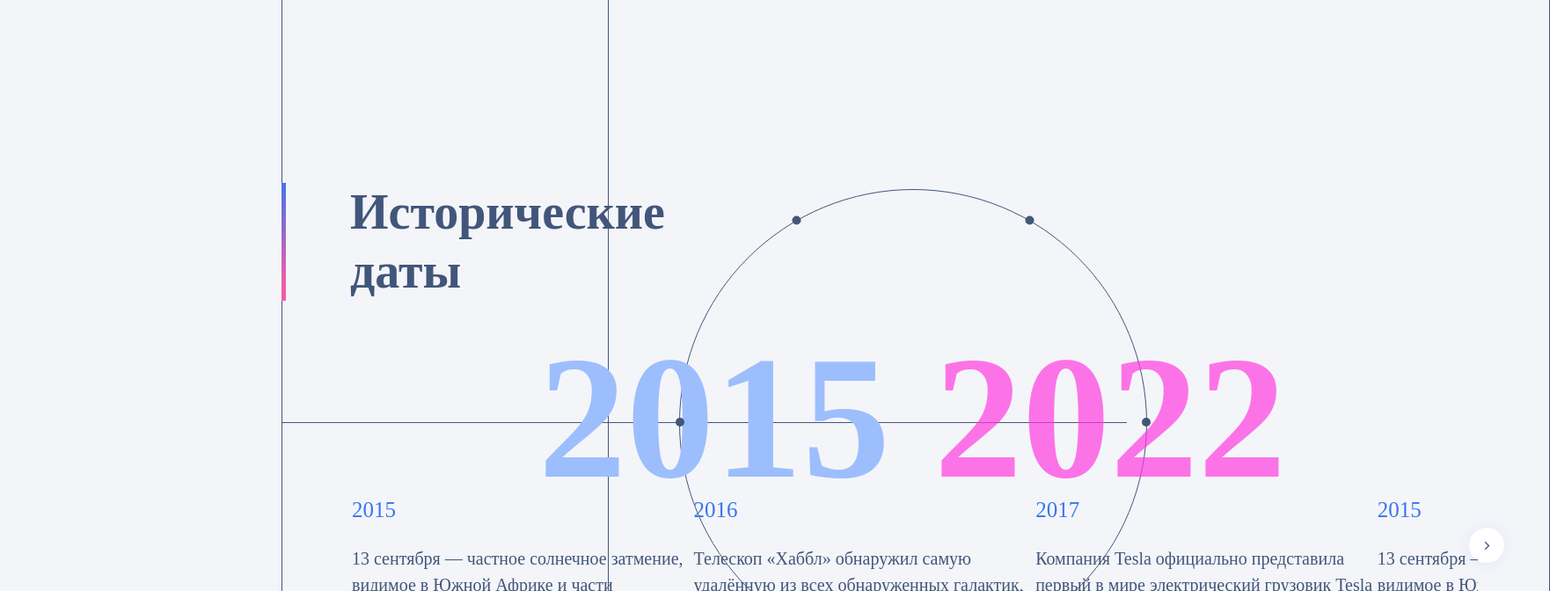
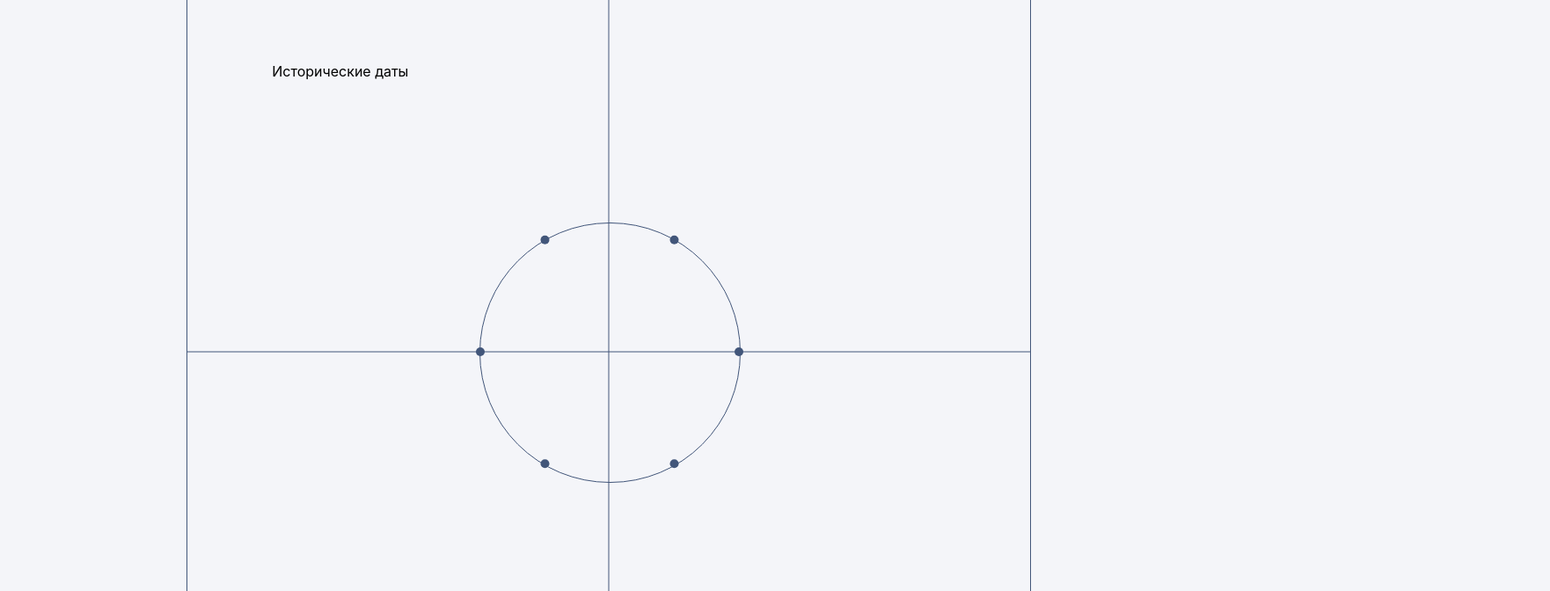
Before and after one commit to EgorVolg/swiper, a React (Create React App) app: page / in a window 1280 px wide. Shown: the top 672 px of the page at 88% size, 1762 px wide, since content can reach past the window. Built offline with nearby package versions, Linux system fonts and the light colour scheme; the HTML template or start-up script is replaced by a standard one.

Commit message:
Refactor App component to integrate TimelineWheel with historical data; update styles and remove unused MySwiper component

```diff
--- a/src/App.tsx
+++ b/src/App.tsx
@@ -39,13 +39,14 @@ const info = [
 function App() {
   return (
     <Wrapper>
-      <Title>Исторические даты</Title>
       <Main>
         <HorizontalLine />
         <VerticalLine />
-        <TimelineWheel pointsQuantity={info.length} />
+        <Title>Исторические даты</Title>
+
         <Container>
-          <MySwiper info={info} />
+          <TimelineWheel info={info} />
+          {/* <MySwiper info={info} /> */}
         </Container>
       </Main>
     </Wrapper>
@@ -55,63 +56,51 @@ function App() {
 export default App;
 
 const Wrapper = styled.div`
-  // padding-left: 16.6%;
-  // padding-right: 8.4%;
-  padding-left: 320px;
-  padding-right: 160px;
+  width: 100vw;
+  height: 100vh;
 `;
 
 const Main = styled.main`
-  // padding: 8.8% 2% 0 4%;
-  width: 1440px;
-  height: 1080px;
+  position: relative;
+  box-sizing: border-box;
+  margin-left: 16.6%;
+  margin-right: 8.4%;
 
-  border-width: 1px;
-
+  height: 100%;
   border-left: 1px solid rgba(66, 86, 122, 1);
   border-right: 1px solid rgba(66, 86, 122, 1);
 `;
 
-const Title = styled.h1`
+const Title = styled.div`
   position: absolute;
-  width: 353px;
-  height: 134px;
-  top: 170px;
-  padding-left: 78px;
-  font-family: PT Sans;
-  font-weight: 700;
-  font-size: 56px;
-  line-height: 120%;
-  letter-spacing: 0%;
-  color: #42567a;
-
-  &::before {
-    content: "";
-    position: absolute;
-    top: 0;
-    left: 0;
-    width: 5px;
-    height: 100%;
-    background: linear-gradient(to bottom, #3877ee -5%, #ef5da8 85%);
-  }
+  top: 8.85%;
+  left: 10%;
 `;
 
 const HorizontalLine = styled.div`
   position: absolute;
-  // top: 50%;
-  top: 480px;
-  width: 75vw;
   height: 1px;
-  background-color: rgba(66, 86, 122, 1);
+  width: 100%;
+  top: 50%;
+  transform: translateY(-50%);
+  background-color: #42567a;
 `;
 
-const VerticalLine = styled(HorizontalLine)`
-  top: 0;
+const VerticalLine = styled.div`
+  position: absolute;
   width: 1px;
   height: 100%;
-  left: 54%;
+  left: 50%;
+  transform: translateX(-50%);
+  background-color: #42567a;
 `;
 
 const Container = styled.div`
-  margin: 0 80px;
+  position: relative;
+
+  box-sizing: border-box;
+
+  padding: 5.5% 10%;
+  width: 100%;
+  height: 100%;
 `;
--- a/src/components/swiper/Swiper.tsx
+++ b/src/components/swiper/Swiper.tsx
@@ -25,7 +25,7 @@ export const MySwiper = ({
 
   return (
     <>
-      <NavBlock>
+      {/* <NavBlock>
         <ListPointsBlock>
           <b>06/06</b>
         </ListPointsBlock>
@@ -43,7 +43,7 @@ export const MySwiper = ({
             <img src={VectorRight} />
           </NavButton>
         </NavButtonsBlock>
-      </NavBlock>
+      </NavBlock> */}
 
       <SwiperContainer>
         {/* <PrevButton
@@ -55,8 +55,8 @@ export const MySwiper = ({
         </PrevButton> */}
 
         <Swiper
-          spaceBetween={80}
-          slidesPerView={3.5}
+          spaceBetween={8}
+          slidesPerView={3}
           navigation={{
             nextEl: ".swiper-button-next",
             prevEl: ".swiper-button-prev",
@@ -73,13 +73,13 @@ export const MySwiper = ({
             </SwiperSlide>
           ))}
         </Swiper>
-        <NextButton
+        {/* <NextButton
           className="swiper-button-next"
           isVisible={!isEnd}
           onClick={() => swiperRef.current?.slideNext()}
         >
           <img src={VectorRight} width={"7px"} height={"15px"} />
-        </NextButton>
+        </NextButton> */}
       </SwiperContainer>
     </>
   );
@@ -88,13 +88,9 @@ export const MySwiper = ({
 const SwiperContainer = styled.div`
   display: flex;
   align-items: center;
-  position: absolute;
 
-  width: 1280px;
 
-  left: 320px;
-  bottom: 100px;
-  padding: 0 80px;
+
 `;
 
 const NavBlock = styled.div`
@@ -137,29 +133,29 @@ const NavButton = styled.button`
 `;
 
 const InfoBlock = styled.div`
-  width: 400px;
-  height: 135px;
+  // width: 400px;
+  // height: 135px;
 `;
 
 const YearText = styled.p`
-  width: 41px;
-  height: 30px;
-  font-family: "Bebas Neue";
-  font-weight: 400;
-  font-size: 25px;
-  line-height: 30px;
-  letter-spacing: 0%;
-  color: #3877ee;
+  // width: 41px;
+  // height: 30px;
+  // font-family: "Bebas Neue";
+  // font-weight: 400;
+  // font-size: 25px;
+  // line-height: 30px;
+  // letter-spacing: 0%;
+  // color: #3877ee;
 `;
 
 const Info = styled.div`
-  font-family: "PT Sans";
-  font-weight: 400;
-  font-size: 20px;
-  line-height: 30px;
-  letter-spacing: 0%;
+  // font-family: "PT Sans";
+  // font-weight: 400;
+  // font-size: 20px;
+  // line-height: 30px;
+  // letter-spacing: 0%;
 
-  color: #42567a;
+  // color: #42567a;
 `;
 
 const NextButton = styled.button<{ isVisible: boolean }>`
--- a/src/components/timeline/TimelineWheel.tsx
+++ b/src/components/timeline/TimelineWheel.tsx
@@ -1,76 +1,75 @@
-import React, { useEffect, useRef } from "react";
 import styled from "styled-components";
+import { MySwiper } from "../swiper/Swiper";
+import { useEffect, useRef, useState } from "react";
 import { gsap } from "gsap";
 
 export const TimelineWheel = ({
-  pointsQuantity,
+  info,
 }: {
-  pointsQuantity: number;
+  info: { year: number; title: string }[];
 }) => {
+  const elementRef = useRef(null);
+  const [widthInPixels, setWidthInPixels] = useState("");
+
   const dotsRef = useRef<Array<HTMLDivElement | null>>([]);
 
   useEffect(() => {
-    const radius = 265; // Радиус круга
-    const angle = (2 * Math.PI) / pointsQuantity; // Угол между точками
+    if (elementRef.current) {
+      const computedStyles = window.getComputedStyle(elementRef.current);
+      setWidthInPixels(computedStyles.width);
+      console.log(widthInPixels);
+
+      const radius = parseInt(widthInPixels) / 2; // Радиус круга
+      const angle = (2 * Math.PI) / info.length; // Угол между точками
 
       dotsRef.current.forEach((dot, index) => {
         if (dot) {
           const x = radius * Math.cos(angle * index); // X-координата
           const y = radius * Math.sin(angle * index); // Y-координата
-        gsap.set(dot, { x: x - 7, y: y - 5 }); // Смещаем на радиус, чтобы точки были внутри круга
+          gsap.set(dot, { x: x - 4, y: y - 5 }); // Смещаем на радиус, чтобы точки были внутри круга
         }
       });
-  }, []);
+    }
+  }, [widthInPixels]);
 
   return (
-    <TimelineWheelWrap>
+    <Container>
+      <CircleContainer ref={elementRef}>
         <Circle />
-      <Timeline>
-        <span style={{ color: "#9DBEFD" }}>2015 </span>
-        <span style={{ color: "rgba(255, 56, 225, 0.69)" }}>2022</span>
-      </Timeline>
-      {Array.from({ length: pointsQuantity }).map((_, index) => (
+        {info.map((_, index) => (
           <Dot
-          key={index}
             ref={(el) => {
               if (el) {
                 dotsRef.current[index] = el;
               }
             }}
+            key={index}
           />
         ))}
-    </TimelineWheelWrap>
+      </CircleContainer>
+    </Container>
   );
 };
 
-const TimelineWheelWrap = styled.div`
-  position: absolute;
-  width: 536px;
-  height: 530px;
-  top: 215px;
-  left: 772px;
+const Container = styled.div`
+  display: flex;
+  justify-content: center;
+  align-items: center;
+  position: relative;
+
+  width: 100%;
+  height: 100%;
 `;
 
-const Timeline = styled.div`
-  position: absolute;
-  width: 973px;
-  height: 160px;
-  top: 180px;
-  left: -160px;
-
-  span {
-    font-family: PT Sans;
-    font-weight: 700;
-    font-size: 200px;
-    line-height: 160px;
-    letter-spacing: -2%;
-    text-align: center;
-  }
+const CircleContainer = styled.div`
+  width: 23vw;
+  height: 23vw;
 `;
 
 const Circle = styled.div`
-  width: 530px;
-  height: 530px;
+  position: relative;
+  width: 100%;
+  height: 100%;
   border: 1px solid rgba(66, 86, 122, 1);
   border-radius: 50%;
 `;
--- a/src/index.css
+++ b/src/index.css
@@ -1,5 +1,6 @@
 body {
   margin: 0;
+
   font-family: -apple-system, BlinkMacSystemFont, "Segoe UI", "Roboto", "Oxygen",
     "Ubuntu", "Cantarell", "Fira Sans", "Droid Sans", "Helvetica Neue",
     sans-serif;
```
Lines whose indentation alone changed are shown as unchanged.
